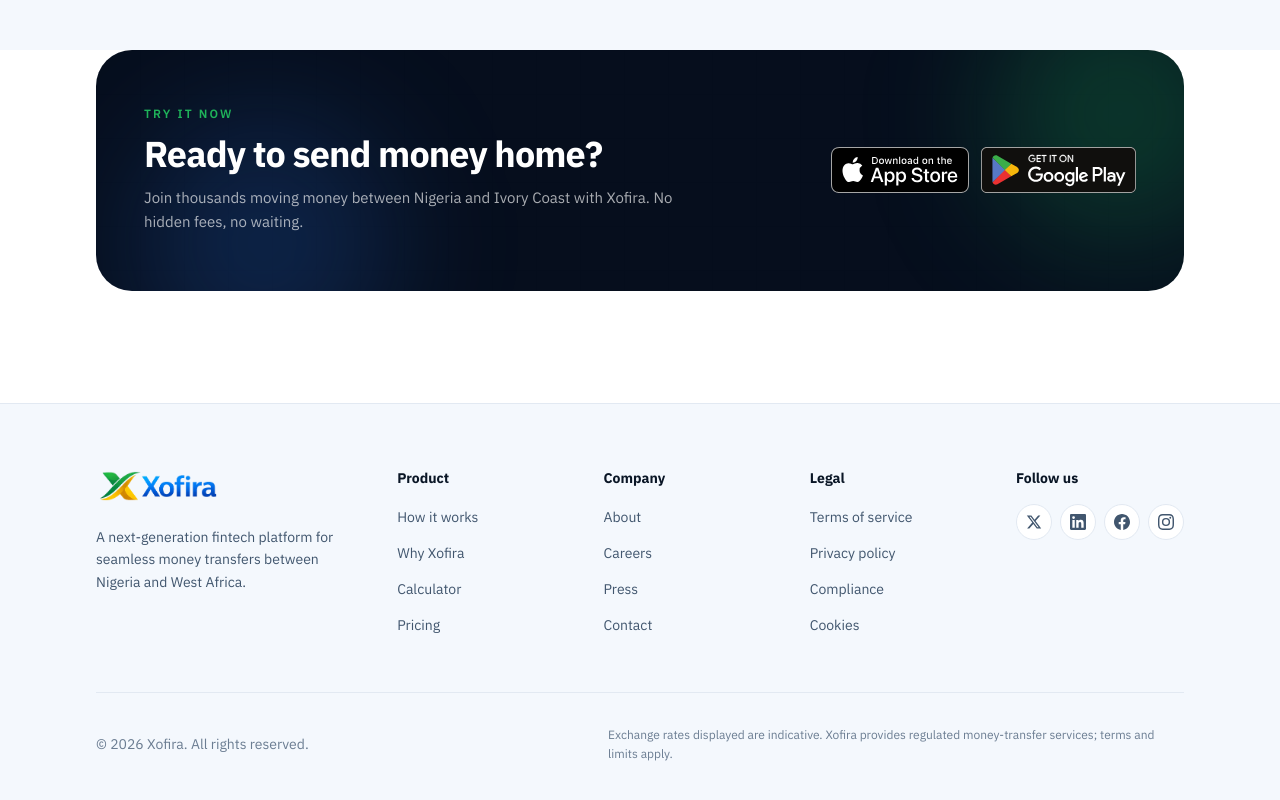
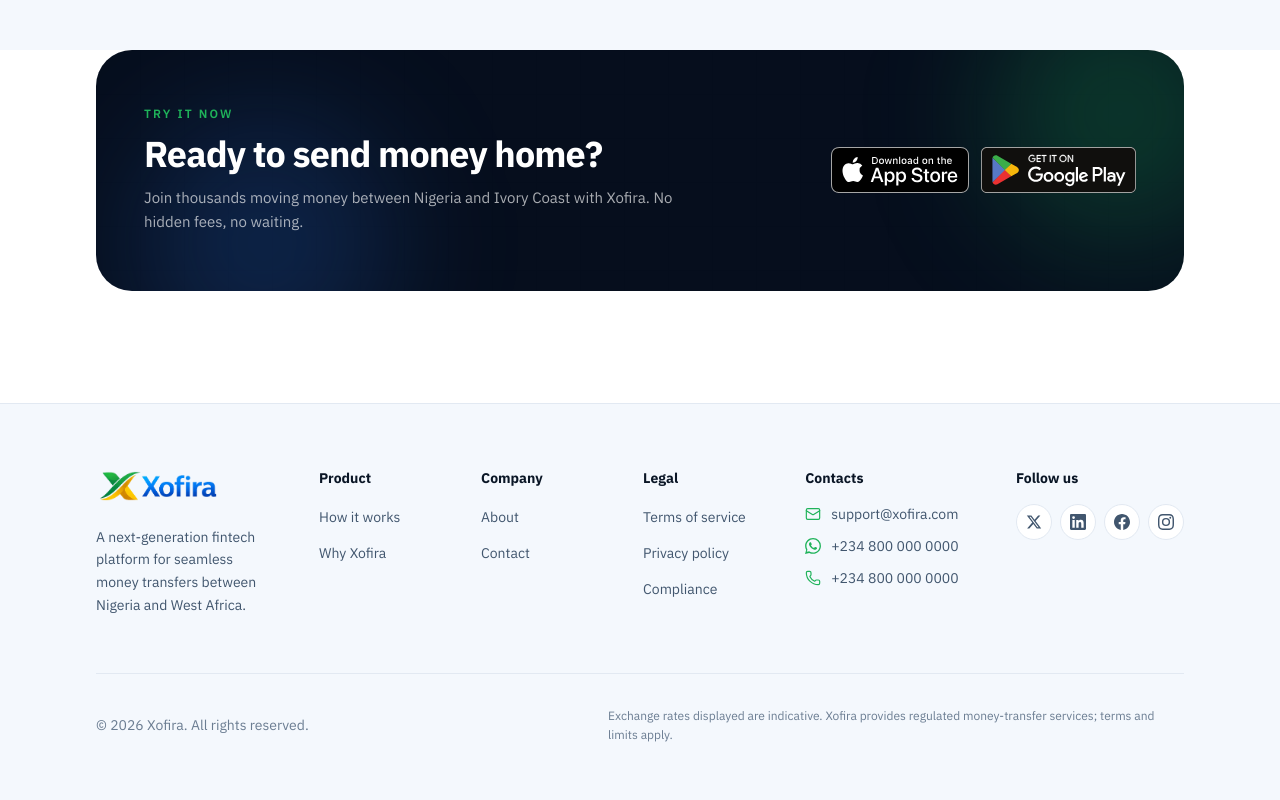
Before and after one commit to JoelEmmanuelCloud/xofirawesite, a Next.js app: page / in a window 1280 px wide. Shown: the part 5786-6586 px from the top of the page. Built offline with nearby package versions, Linux system fonts and the light colour scheme.

Commit message:
Update footer navigation, contacts and legal links

```diff
--- a/src/components/Footer.tsx
+++ b/src/components/Footer.tsx
@@ -1,4 +1,5 @@
 import Link from "next/link";
+import { Mail, Phone } from "lucide-react";
 import { Container } from "@/components/ui/Container";
 import { Logo } from "@/components/Logo";
 
@@ -18,6 +19,8 @@
   "M24 12.073c0-6.627-5.373-12-12-12s-12 5.373-12 12c0 5.99 4.388 10.954 10.125 11.854v-8.385H7.078v-3.47h3.047V9.43c0-3.007 1.792-4.669 4.533-4.669 1.312 0 2.686.235 2.686.235v2.953H15.83c-1.491 0-1.956.925-1.956 1.874v2.25h3.328l-.532 3.47h-2.796v8.385C19.612 23.027 24 18.062 24 12.073z";
 const INSTAGRAM_PATH =
   "M12 2.163c3.204 0 3.584.012 4.85.07 3.252.148 4.771 1.691 4.919 4.919.058 1.265.069 1.645.069 4.849 0 3.205-.012 3.584-.069 4.849-.149 3.225-1.664 4.771-4.919 4.919-1.266.058-1.644.07-4.85.07-3.204 0-3.584-.012-4.849-.07-3.26-.149-4.771-1.699-4.919-4.92-.058-1.265-.07-1.644-.07-4.849 0-3.204.013-3.583.07-4.849.149-3.227 1.664-4.771 4.919-4.919 1.266-.057 1.645-.069 4.849-.069zm0-2.163C8.741 0 8.333.014 7.053.072 2.695.272.273 2.69.073 7.052.014 8.333 0 8.741 0 12c0 3.259.014 3.668.072 4.948.2 4.358 2.618 6.78 6.98 6.98C8.333 23.986 8.741 24 12 24c3.259 0 3.668-.014 4.948-.072 4.354-.2 6.782-2.618 6.979-6.98.059-1.28.073-1.689.073-4.948 0-3.259-.014-3.667-.072-4.947-.196-4.354-2.617-6.78-6.979-6.98C15.668.014 15.259 0 12 0zm0 5.838a6.162 6.162 0 100 12.324 6.162 6.162 0 000-12.324zM12 16a4 4 0 110-8 4 4 0 010 8zm6.406-11.845a1.44 1.44 0 100 2.881 1.44 1.44 0 000-2.881z";
+const WHATSAPP_PATH =
+  "M.057 24l1.687-6.163a11.867 11.867 0 01-1.587-5.945C.16 5.335 5.495 0 12.05 0a11.817 11.817 0 018.413 3.488 11.824 11.824 0 013.48 8.414c-.003 6.557-5.338 11.892-11.893 11.892a11.9 11.9 0 01-5.688-1.448L.057 24zm6.597-3.807c1.676.995 3.276 1.591 5.392 1.592 5.448 0 9.886-4.434 9.889-9.885.002-5.462-4.415-9.89-9.881-9.892-5.452 0-9.887 4.434-9.889 9.884a9.86 9.86 0 001.51 5.26l-.999 3.648 3.978-1.039zm11.387-5.464c-.074-.124-.272-.198-.57-.347-.297-.149-1.758-.868-2.031-.967-.272-.099-.47-.149-.669.149-.198.297-.768.967-.941 1.165-.173.198-.347.223-.644.074-.297-.149-1.255-.462-2.39-1.475-.883-.788-1.48-1.761-1.653-2.059-.173-.297-.018-.458.13-.606.134-.133.297-.347.446-.521.151-.172.2-.296.3-.495.099-.198.05-.372-.025-.521-.075-.148-.669-1.611-.916-2.206-.242-.579-.487-.501-.669-.51l-.57-.01c-.198 0-.52.074-.792.372s-1.04 1.016-1.04 2.479 1.065 2.876 1.213 3.074c.149.198 2.095 3.2 5.076 4.487.709.306 1.263.489 1.694.626.712.226 1.36.194 1.872.118.571-.085 1.758-.719 2.006-1.413.248-.695.248-1.29.173-1.414z";
 
 const COLUMNS = [
   {
@@ -25,26 +28,21 @@
     links: [
       { label: "How it works", href: "#how-it-works" },
       { label: "Why Xofira", href: "#features" },
-      { label: "Calculator", href: "#calculator" },
-      { label: "Pricing", href: "#pricing" },
     ],
   },
   {
     title: "Company",
     links: [
-      { label: "About", href: "#" },
-      { label: "Careers", href: "#" },
-      { label: "Press", href: "#" },
+      { label: "About", href: "#about" },
       { label: "Contact", href: "#" },
     ],
   },
   {
     title: "Legal",
     links: [
-      { label: "Terms of service", href: "#" },
-      { label: "Privacy policy", href: "#" },
-      { label: "Compliance", href: "#" },
-      { label: "Cookies", href: "#" },
+      { label: "Terms of service", href: "/terms" },
+      { label: "Privacy policy", href: "/privacy" },
+      { label: "Compliance", href: "/compliance" },
     ],
   },
 ];
@@ -62,7 +60,7 @@
   return (
     <footer className="border-t border-border bg-surface">
       <Container className="py-16">
-        <div className="grid gap-12 lg:grid-cols-[1.6fr_1fr_1fr_1fr_1fr]">
+        <div className="grid gap-x-10 gap-y-12 lg:grid-cols-[1.5fr_1fr_1fr_1fr_1.4fr_1fr]">
           <div className="max-w-xs">
             <Logo href="/" />
             <p className="mt-4 text-sm leading-relaxed text-ink-soft">
@@ -88,6 +86,42 @@
               </ul>
             </div>
           ))}
+
+          <div id="contacts">
+            <h3 className="text-sm font-bold text-ink">Contacts</h3>
+            <ul className="mt-4 space-y-3">
+              <li>
+                <a
+                  href="mailto:support@xofira.com"
+                  className="flex items-center gap-2.5 text-sm text-ink-soft transition hover:text-green"
+                >
+                  <Mail className="h-4 w-4 shrink-0 text-green" strokeWidth={1.75} />
+                  support@xofira.com
+                </a>
+              </li>
+              <li>
+                <a
+                  href="https://wa.me/2348000000000"
+                  className="flex items-center gap-2.5 text-sm text-ink-soft transition hover:text-green"
+                >
+                  <SocialIcon
+                    path={WHATSAPP_PATH}
+                    className="h-4 w-4 shrink-0 text-green"
+                  />
+                  +234 800 000 0000
+                </a>
+              </li>
+              <li>
+                <a
+                  href="tel:+2348000000000"
+                  className="flex items-center gap-2.5 text-sm text-ink-soft transition hover:text-green"
+                >
+                  <Phone className="h-4 w-4 shrink-0 text-green" strokeWidth={1.75} />
+                  +234 800 000 0000
+                </a>
+              </li>
+            </ul>
+          </div>
 
           <div>
             <h3 className="text-sm font-bold text-ink">Follow us</h3>
```
